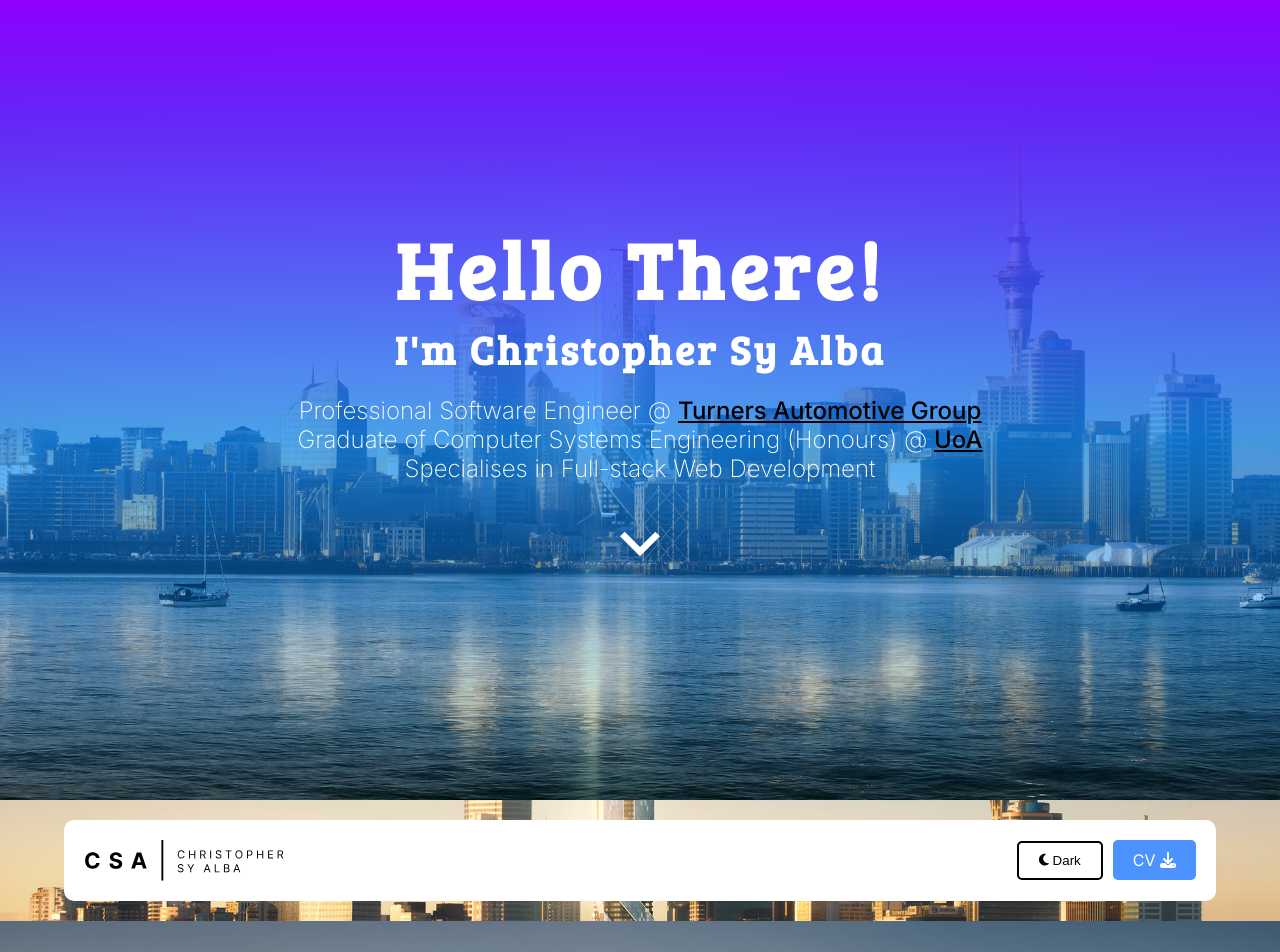
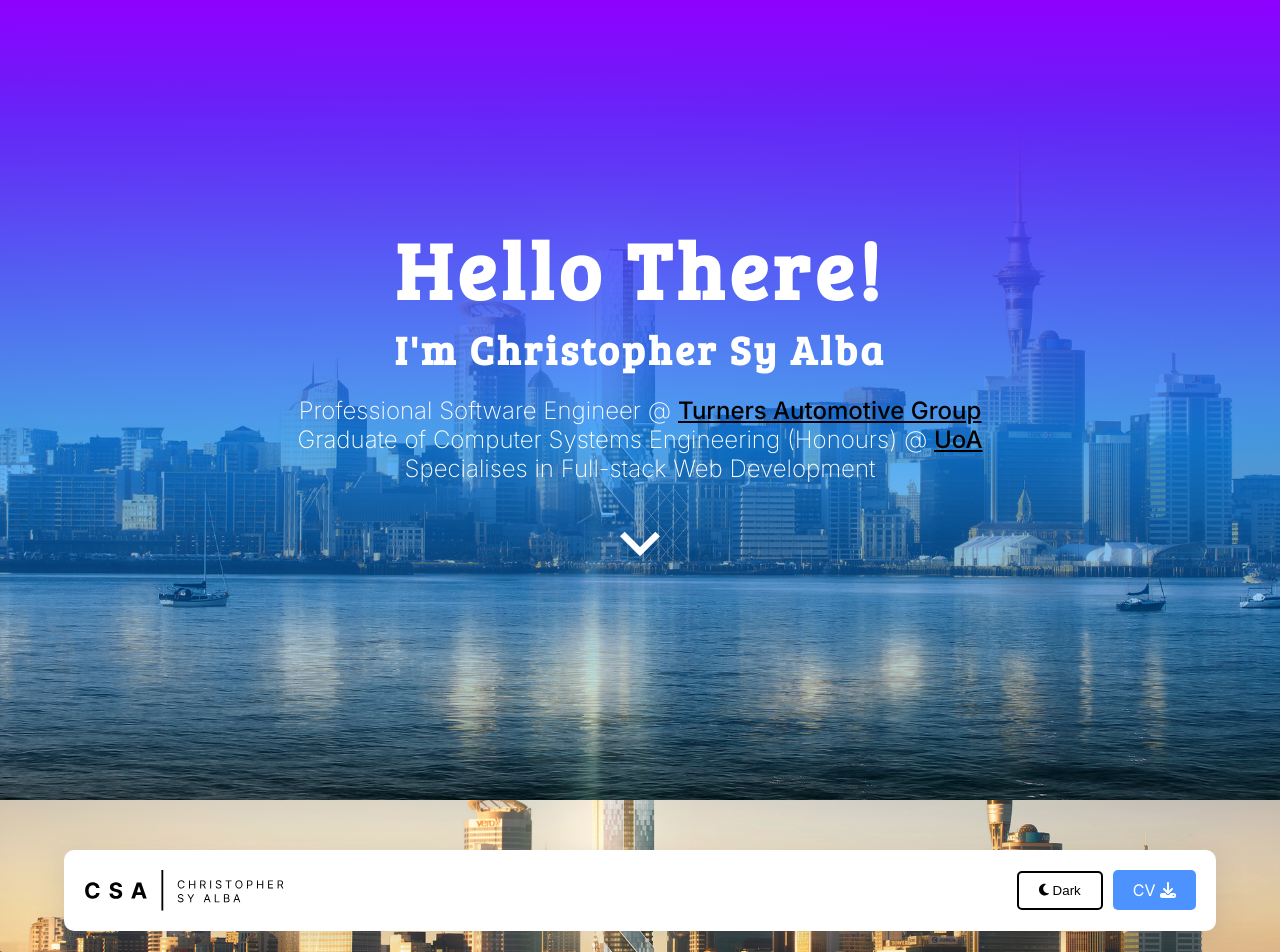
Before and after one commit to christopher-alba/personal-portfolio, a React (Create React App) app: page / in a window 1280 px wide. Shown: the top 952 px of the page. Built offline with nearby package versions, Linux system fonts and the light colour scheme.

Commit message:
add box shadows

```diff
--- a/src/components/Navbar/styled.ts
+++ b/src/components/Navbar/styled.ts
@@ -9,7 +9,7 @@ export const NavbarMainDiv = styled("div")`
   background-size: cover;
   background-attachment: fixed;
   width: 100%;
-  padding: 20px 0;
+  padding: 50px 0;
 `;
 
 export const StyledContainer = styled(Container)``;
@@ -20,6 +20,7 @@ export const NavbarInner = styled("div")`
   padding: 20px;
   background: ${({ theme }) => theme.colors.primary};
   border-radius: 10px;
+  box-shadow: rgba(100, 100, 111, 0.2) 0px 7px 29px 0px;
 `;
 export const StyledLinkButton = styled(Link)`
   color: white;
--- a/src/pages/MainPage/About/styled.ts
+++ b/src/pages/MainPage/About/styled.ts
@@ -43,6 +43,7 @@ export const ProfileDiv = styled("div")`
   min-height: 300px;
   border-radius: 10px;
   padding: 50px;
+  box-shadow: rgba(100, 100, 111, 0.2) 0px 7px 29px 0px;
 `;
 export const ProfileTopDiv = styled("div")`
   display: flex;
```
